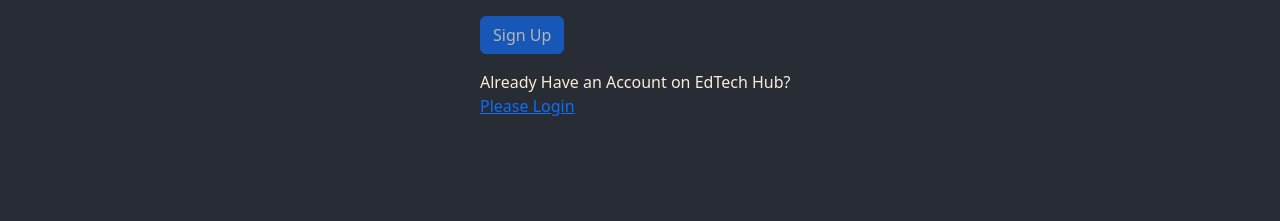
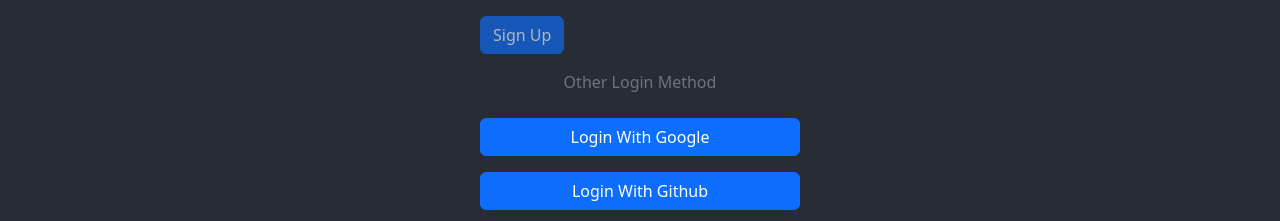
Before and after one commit to arnob999/EdTech-Hub, a React (Create React App) app: page /signup in a window 1280 px wide. Shown: the part 731-952 px from the top of the page. Built offline with nearby package versions, Linux system fonts and the light colour scheme; no server answers.

Commit message:
Error Happened

```diff
--- a/src/components/Header/Header.js
+++ b/src/components/Header/Header.js
@@ -67,6 +67,7 @@
                             label=""
                         />
                     </Form>
+
                 </Navbar.Collapse>
             </Container>
         </Navbar>
--- a/src/components/SignIn/SignIn.js
+++ b/src/components/SignIn/SignIn.js
@@ -1,4 +1,4 @@
-import { GoogleAuthProvider } from 'firebase/auth';
+import { GithubAuthProvider, GoogleAuthProvider } from 'firebase/auth';
 import React, { useContext } from 'react';
 import { useState } from 'react';
 import Button from 'react-bootstrap/Button';
@@ -10,13 +10,14 @@
 
 const Login = () => {
     const [error, setError] = useState('')
-    const { signIn, setLoading, providerLogin } = useContext(AuthContext);
+    const { signIn, setLoading, providerLogin, gitHubSignIN } = useContext(AuthContext);
     const navigate = useNavigate();
     const location = useLocation();
 
     const from = location.state?.from?.pathname || '/'
 
     const provider = new GoogleAuthProvider();
+
 
     const handleGoogleLogin = () => {
         providerLogin(provider)
@@ -29,7 +30,13 @@
     }
 
     const handleGithubLogin = () => {
-        console.log("He he Boi")
+        gitHubSignIN()
+            .then((result) => {
+                const user = result.user;
+                console.log(user);
+                setError(true);
+            })
+            .catch((error) => console.error(error.message));
     }
 
     const handleSubmit = event => {
--- a/src/components/SignUp/SignUp.js
+++ b/src/components/SignUp/SignUp.js
@@ -1,3 +1,4 @@
+import { GithubAuthProvider, GoogleAuthProvider } from 'firebase/auth';
 import React, { useContext } from 'react';
 import { useState } from 'react';
 import Button from 'react-bootstrap/Button';
@@ -8,12 +9,32 @@
 
 const Register = () => {
 
-    const { createUser, updateUserProfile, verifyEmail } = useContext(AuthContext);
+    const { createUser, updateUserProfile, providerLogin, verifyEmail } = useContext(AuthContext);
 
     const [error, setError] = useState('')
     const [accepted, setAccepted] = useState(false)
 
+    const provider = new GoogleAuthProvider();
+    const gitHubProvider = new GithubAuthProvider();
+    const handleGoogleLogin = () => {
+        providerLogin(provider)
+            .then((result) => {
+                const user = result.user;
+                console.log(user);
+                setError(true);
+            })
+            .catch((error) => console.error(error.message));
+    }
 
+    const handleGithubLogin = () => {
+        providerLogin(gitHubProvider)
+            .then((result) => {
+                const user = result.user;
+                console.log(user);
+                setError(true);
+            })
+            .catch((error) => console.error(error.message));
+    }
 
     const handleAccepted = e => {
         setAccepted(e.target.checked)
@@ -104,6 +125,12 @@
                         <Form.Text className="text-danger">
                             {error}
                         </Form.Text>
+                        <p className='text-muted App my-3'>Other Login Method</p>
+                        <div className='d-flex flex-column'>
+                            <Button onClick={handleGoogleLogin} className="my-2" variant="primary">Login With Google</Button>
+
+                            <Button onClick={handleGithubLogin} className="my-2" variant="primary">Login With Github</Button>
+                        </div>
                     </>
                     <p className='my-3'>
                         Already Have an Account on EdTech Hub?
--- a/src/components/SingleCourse/SingleCourse.js
+++ b/src/components/SingleCourse/SingleCourse.js
@@ -14,7 +14,7 @@
                 <h4 className='pb-3'>{title}</h4>
                 <h5>{intro}</h5>
                 <p className='text-justify'>{details.slice(0, 250)}...Read More</p>
-                <Link to={`courses/${course_id}`}>
+                <Link to={`/courses/${course_id}`}>
                     <Button variant="primary">Go To Course</Button>
                 </Link>
             </div>
--- a/src/contexts/AuthProvider/AuthProvider.js
+++ b/src/contexts/AuthProvider/AuthProvider.js
@@ -1,5 +1,5 @@
 import React, { createContext, useEffect, useState } from 'react';
-import { createUserWithEmailAndPassword, getAuth, onAuthStateChanged, sendEmailVerification, signInWithEmailAndPassword, signInWithPopup, signOut, updateProfile } from 'firebase/auth'
+import { createUserWithEmailAndPassword, getAuth, GithubAuthProvider, onAuthStateChanged, sendEmailVerification, signInWithEmailAndPassword, signInWithPopup, signOut, updateProfile } from 'firebase/auth'
 import app from '../../firebase/firebase.config';
 
 export const AuthContext = createContext();
@@ -9,9 +9,14 @@
     const [user, setUser] = useState(null);
 
     const [loading, setLoading] = useState(true)
+    const githubProvider = new GithubAuthProvider();
 
     const providerLogin = (provider) => {
         return signInWithPopup(auth, provider);
+    }
+
+    const gitHubSignIN = () => {
+        return signInWithPopup(auth, githubProvider);
     }
 
     const createUser = (email, password) => {
@@ -52,7 +57,7 @@
 
     }, [])
 
-    const authInfo = { user, providerLogin, logOut, createUser, verifyEmail, signIn, updateUserProfile, setLoading, loading };
+    const authInfo = { user, providerLogin, githubProvider, gitHubSignIN, logOut, createUser, verifyEmail, signIn, updateUserProfile, setLoading, loading };
 
     return (
         <AuthContext.Provider value={authInfo}>
```
